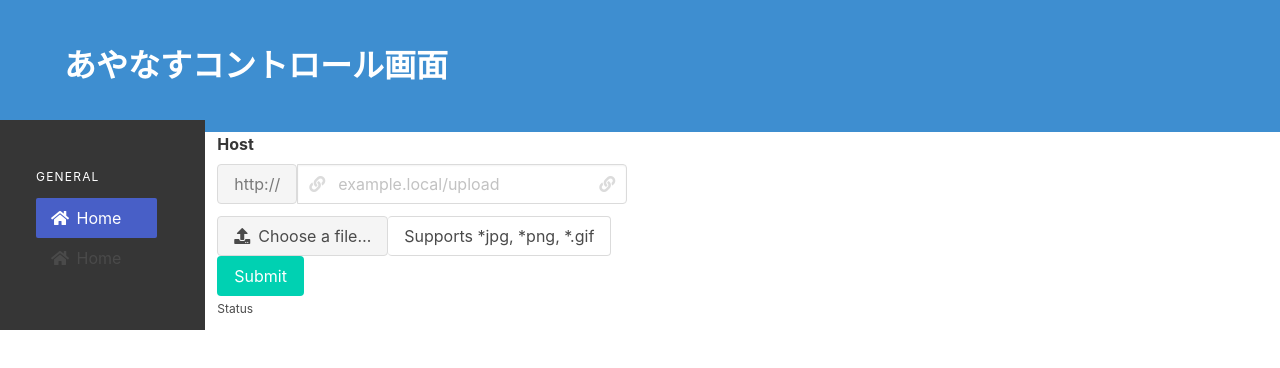
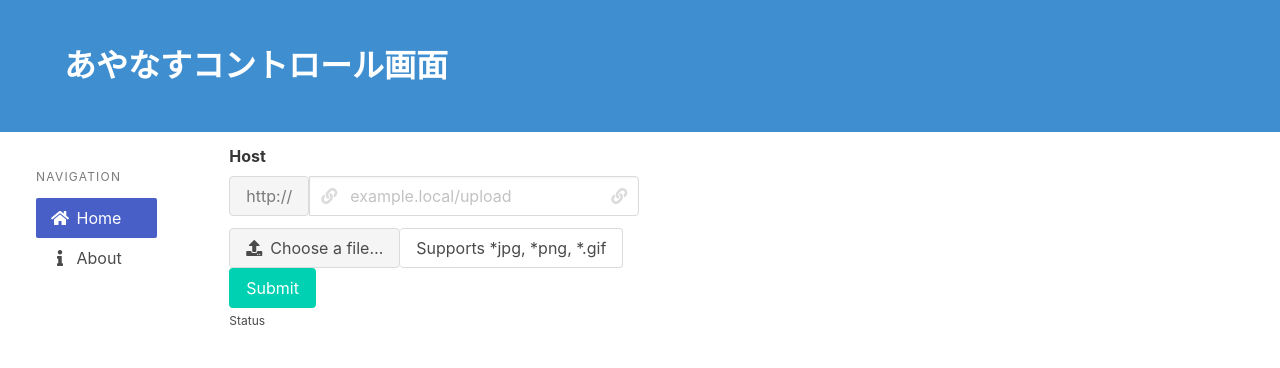
Before and after one commit to ayanasu-iot/ControlPanel, a Vue app: page / in a window 1280 px wide. Shown: the top 368 px of the page. Built offline with nearby package versions, Linux system fonts and the light colour scheme.

Commit message:
:lipstick: Improve Sidebar and Body forms.

```diff
--- a/package.json
+++ b/package.json
@@ -9,7 +9,7 @@
     "precommit": "lint-staged"
   },
   "lint-staged": {
-    "*.{js,json,css,md}": [
+    "*.{js,css,md}": [
       "prettier --write --single-quote=true",
       "eslint",
       "git add"
--- a/src/App.vue
+++ b/src/App.vue
@@ -1,11 +1,13 @@
 <template>
   <div id="app">
-    <Title />
-    <div class="main-content columns is-fullheight">
-      <Menu />
-      <Body />
+      <Title />
+      <div class="main-content columns is-fullheight">
+        <Menu />
+        <div class="container column is-10">
+          <Body />
+        </div>
+      </div>
     </div>
-  </div>
 </template>
 
 <script>
--- a/src/components/side_menu.vue
+++ b/src/components/side_menu.vue
@@ -1,25 +1,15 @@
 <template>
-  <aside
-    class="column is-2 is-narrow-mobile is-fullheight section is-hidden-mobile has-background-dark hero-body"
-  >
-    <p class="menu-label is-hidden-touch has-text-white">General</p>
+	<aside class="column is-2 is-narrow-mobile is-fullheight section is-hidden-mobile">
+		<p class="menu-label is-hidden-touch">Navigation</p>
 		<ul class="menu-list">
 			<li>
-        <a
-          href="#"
-          :class="{ 'is-active': activeNum == 0 }"
-          @click="changeActiveLink(0)"
-        >
+				<a href="#" :class="{ 'is-active': activeNum === 0 }" v-on:click="changeActiveLink(0)">
 					<span class="icon"><i class="fa fa-home"></i></span> Home
 				</a>
 			</li>
 			<li>
-        <a
-          href="#"
-          :class="{ 'is-active': activeNum == 1 }"
-          @click="changeActiveLink(1)"
-        >
-          <span class="icon"><i class="fa fa-home"></i></span> Home
+				<a href="#" :class="{ 'is-active': activeNum === 1 }" v-on:click="changeActiveLink(1)">
+					<span class="icon"><i class="fa fa-info"></i></span> About
 				</a>
 			</li>
 		</ul>
--- a/src/components/upload_form.vue
+++ b/src/components/upload_form.vue
@@ -1,5 +1,5 @@
 <template>
-  <div class="container column is-10">
+  <div class="container column is-fullheight-with-navbar">
     <div class="field">
       <label class="label">Host</label>
       <div class="control">
@@ -8,7 +8,7 @@
             http://
           </p>
           <p class="control has-icons-left has-icons-right">
-            <input
+            <label for="server_url"></label><input
               class="input"
               type="text"
               placeholder="example.local/upload"
```
Lines whose indentation alone changed are shown as unchanged.
